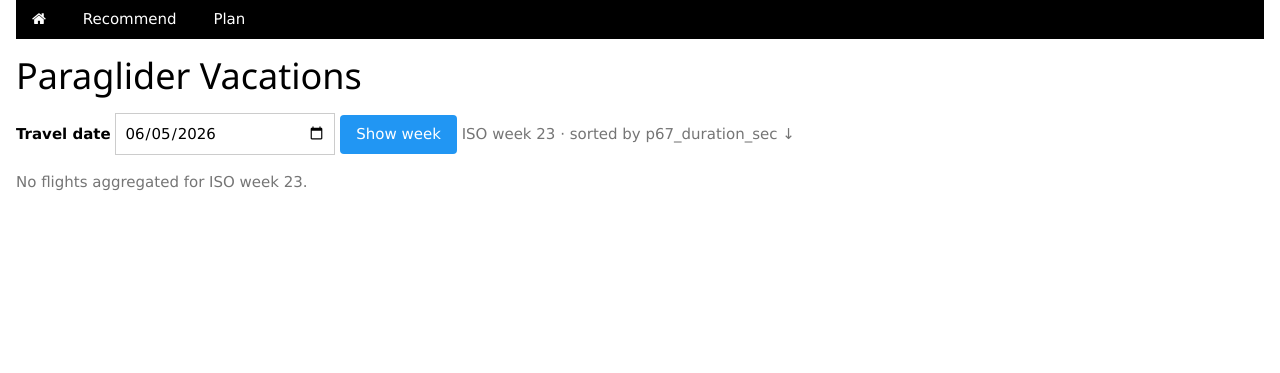
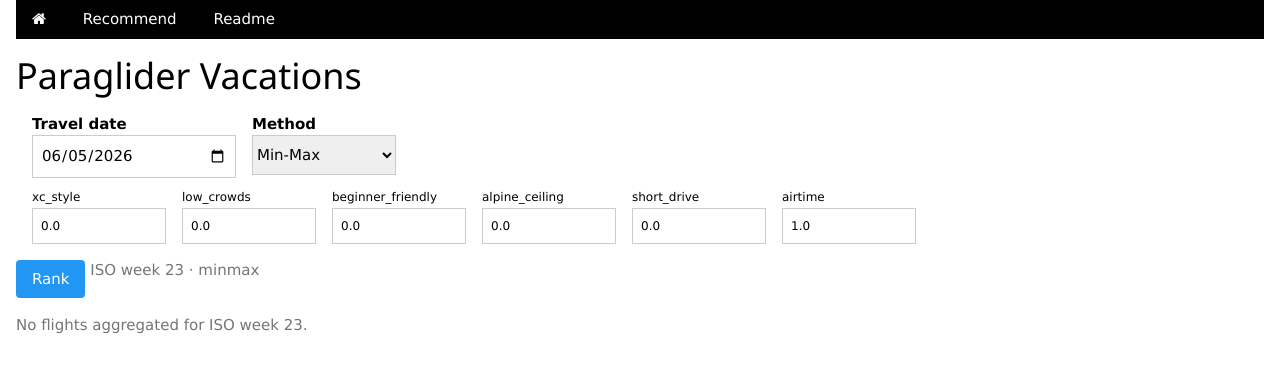
Before and after one commit to rappakos/paraglider-vacations, a FastAPI app: page / in a window 1280 px wide. Shown: the top 373 px of the page. Run offline with FastAPI, Linux system fonts and the light colour scheme; data that the repository does not hold is empty.

Commit message:
Glider vacations - use preferences

```diff
--- a/app/models.py
+++ b/app/models.py
@@ -39,4 +39,5 @@ class RecommendResponse(BaseModel):
     calendar_week: int
     year: int
     method: str
+    weights: dict[str, float] = Field(default_factory=dict)
     regions: list[RegionRecommendation]
--- a/app/routes.py
+++ b/app/routes.py
@@ -1,23 +1,20 @@
 """Web + API routes for the vacation recommender."""
 
-import math
 import pathlib
 from datetime import date, datetime
 from typing import Optional
 
-from fastapi import APIRouter, Query, Request
+from fastapi import APIRouter, Request
 from fastapi.staticfiles import StaticFiles
 from fastapi.templating import Jinja2Templates
 
 from app.config import APP_PREFIX, REFERENCE_YEAR, load_regions
 from app.models import RecommendRequest, RecommendResponse
 from app.services.aggregation import aggregate_for_date
-from app.services.scoring import rank_regions
+from app.services.scoring import DEFAULT_WEIGHTS, FEATURE_REGISTRY, rank_regions
 
 PROJECT_ROOT = pathlib.Path(__file__).parent
 templates = Jinja2Templates(directory=str(PROJECT_ROOT / "templates"))
-
-SORT_BY = "p67_duration_sec"
 
 api_router = APIRouter(prefix=APP_PREFIX + "/api", tags=["vacations"])
 page_router = APIRouter(prefix=APP_PREFIX, tags=["pages"])
@@ -31,32 +28,44 @@ def _parse_date(value: Optional[str]) -> date:
     return today if today.year == REFERENCE_YEAR else date(REFERENCE_YEAR, today.month, today.day)
 
 
-def _clean(records: list[dict]) -> list[dict]:
-    """Round floats and replace NaN with None so the table/JSON stay tidy."""
-    out = []
-    for row in records:
-        clean = {}
-        for k, v in row.items():
-            if isinstance(v, float):
-                clean[k] = None if math.isnan(v) else round(v, 1)
-            else:
-                clean[k] = v
-        out.append(clean)
-    return out
+def _weights_from_query(params) -> dict[str, float]:
+    """
+    Feature weights from query params; clamped to [0,1]. Any feature present in the
+    query (even 0) is taken verbatim; if NO feature key is present at all, fall back
+    to DEFAULT_WEIGHTS (the airtime-only profile).
+    """
+    present = {k: params[k] for k in FEATURE_REGISTRY if k in params}
+    if not present:
+        return dict(DEFAULT_WEIGHTS)
+    weights: dict[str, float] = {}
+    for key, raw in present.items():
+        try:
+            weights[key] = max(0.0, min(1.0, float(raw)))
+        except (TypeError, ValueError):
+            continue
+    return weights
 
 
-@api_router.get("/recommend")
-async def api_recommend(date: Optional[str] = Query(None, description="YYYY-MM-DD")):
-    """Aggregated region columns for the ISO week of `date`, sorted by airtime p67."""
-    target = _parse_date(date)
-    df = aggregate_for_date(target, sort_by=SORT_BY)
-    return {
-        "date": target.isoformat(),
-        "iso_week": target.isocalendar().week,
-        "sort_by": SORT_BY,
-        "columns": list(df.columns),
-        "regions": _clean(df.to_dict("records")),
-    }
+def _method_from_query(params) -> str:
+    return "rrf" if params.get("method") == "rrf" else "minmax"
+
+
+@api_router.get("/recommend", response_model=RecommendResponse)
+async def api_recommend(request: Request):
+    """Ranked region matrix for the ISO week of `date`. Defaults to the airtime-only
+    profile; override per-feature with `?<feature>=<0..1>` and `?method=minmax|rrf`."""
+    target = _parse_date(request.query_params.get("date"))
+    weights = _weights_from_query(request.query_params)
+    method = _method_from_query(request.query_params)
+    df = aggregate_for_date(target, window_days=3)
+    ranked = rank_regions(df.to_dict("records"), weights, load_regions(), method=method)
+    return RecommendResponse(
+        calendar_week=target.isocalendar().week,
+        year=REFERENCE_YEAR,
+        method=method,
+        weights=weights,
+        regions=ranked,
+    )
 
 
 @api_router.post("/recommend", response_model=RecommendResponse)
@@ -70,15 +79,20 @@ async def api_recommend_post(body: RecommendRequest):
         calendar_week=target.isocalendar().week,
         year=REFERENCE_YEAR,
         method=body.method,
+        weights=weights,
         regions=ranked,
     )
 
 
 @page_router.get("/")
-async def index(request: Request, date: Optional[str] = Query(None, description="YYYY-MM-DD")):
-    """Date picker + a simple grid of the aggregated columns for that week."""
-    target = _parse_date(date)
-    df = aggregate_for_date(target, sort_by=SORT_BY)
+async def index(request: Request):
+    """Weights/method form + a ranked grid showing per-feature raw & normalized scores."""
+    target = _parse_date(request.query_params.get("date"))
+    weights = _weights_from_query(request.query_params)
+    method = _method_from_query(request.query_params)
+    df = aggregate_for_date(target, window_days=3)
+    regions = rank_regions(df.to_dict("records"), weights, load_regions(), method=method)
+    active_features = list(regions[0].features.keys()) if regions else []
     return templates.TemplateResponse(
         request,
         "index.html",
@@ -86,9 +100,11 @@ async def index(request: Request, date: Optional[str] = Query(None, description=
             "title": "Paraglider Vacations",
             "date": target.isoformat(),
             "iso_week": target.isocalendar().week,
-            "sort_by": SORT_BY,
-            "columns": list(df.columns),
-            "rows": _clean(df.to_dict("records")),
+            "method": method,
+            "feature_keys": list(FEATURE_REGISTRY),
+            "weights": {k: weights.get(k, 0.0) for k in FEATURE_REGISTRY},
+            "active_features": active_features,
+            "regions": regions,
         },
     )
 
--- a/app/services/scoring.py
+++ b/app/services/scoring.py
@@ -67,6 +67,14 @@ FEATURE_REGISTRY: dict[str, Feature] = {
     "short_drive":       Feature("short_drive", False, "regions", _car_hours),
     "airtime":           Feature("airtime", True, "row", lambda r, m: _safe(r, "expected_weekly_airtime_h")),
 }
+
+# Profile applied when the caller supplies no weights (the plain GET path).
+DEFAULT_WEIGHTS: dict[str, float] = {"airtime": 1.0}
+
+
+def feature_keys() -> list[str]:
+    """All known feature keys, in registry order (for forms / CLI)."""
+    return list(FEATURE_REGISTRY)
 
 
 # --------------------------------------------------------------------------- #
@@ -238,3 +246,57 @@ def rank_regions(
         scored = _minmax(rows, weights, active, region_meta)
 
     return _finalize(scored, region_meta)
+
+
+# --------------------------------------------------------------------------- #
+# CLI — terminal review of ranked results
+# --------------------------------------------------------------------------- #
+
+if __name__ == "__main__":
+    import argparse
+    from datetime import date, datetime
+
+    from app.config import REFERENCE_YEAR, load_regions
+    from app.services.aggregation import aggregate_for_date
+
+    parser = argparse.ArgumentParser(description="Rank regions for the ISO week of a date.")
+    parser.add_argument("--date", default=None, metavar="YYYY-MM-DD", help="Target date (default: today).")
+    parser.add_argument("--method", choices=["minmax", "rrf"], default="minmax")
+    parser.add_argument("--window", type=int, default=3, help="±days around the week midpoint (default 3).")
+    parser.add_argument(
+        "--weight", action="append", default=[], metavar="KEY=VALUE",
+        help=f"Repeatable feature weight, e.g. --weight xc_style=0.8. "
+             f"Keys: {', '.join(feature_keys())}. Default: {DEFAULT_WEIGHTS}.",
+    )
+    args = parser.parse_args()
+
+    if args.date:
+        target = datetime.strptime(args.date, "%Y-%m-%d").date()
+    else:
+        today = date.today()
+        target = today if today.year == REFERENCE_YEAR else date(REFERENCE_YEAR, today.month, today.day)
+
+    if args.weight:
+        weights = {}
+        for item in args.weight:
+            key, _, val = item.partition("=")
+            weights[key.strip()] = float(val)
+    else:
+        weights = dict(DEFAULT_WEIGHTS)
+
+    df = aggregate_for_date(target, window_days=args.window)
+    ranked = rank_regions(df.to_dict("records"), weights, load_regions(), method=args.method)
+
+    active = list(ranked[0].features.keys()) if ranked else []
+    print(f"\nISO week {target.isocalendar().week} ({target})  |  method={args.method}  |  weights={weights}\n")
+    header = f"{'#':>2}  {'region':<13}{'score':>7}  " + "  ".join(f"{k:>20}" for k in active)
+    print(header)
+    print("-" * len(header))
+    for r in ranked:
+        cells = []
+        for k in active:
+            fs = r.features[k]
+            raw = "—" if fs.raw_value is None else f"{fs.raw_value:g}"
+            cells.append(f"{fs.normalized_score:.2f} ({raw})".rjust(20))
+        print(f"{r.rank:>2}  {r.region_key:<13}{r.total_score:>7.3f}  " + "  ".join(cells))
+    print()
--- a/app/templates/_menu.html
+++ b/app/templates/_menu.html
@@ -2,5 +2,5 @@
 <nav class="w3-bar w3-black">
   <a href="/" class="w3-button w3-round-large"><i class="fa fa-home"></i></a>
   <a href="{{ url_for('index') }}" class="w3-button w3-round-large">Recommend</a>
-  <a href="https://github.com/rappakos/paraglider-vacations/blob/main/PLAN.md" class="w3-button w3-round-large">Plan</a>
+  <a href="https://github.com/rappakos/paraglider-vacations/blob/main/README.md" class="w3-button w3-round-large">Readme</a>
 </nav>
--- a/app/templates/index.html
+++ b/app/templates/index.html
@@ -2,29 +2,64 @@
 
 {% block content %}
 <form method="get" action="{{ url_for('index') }}" class="w3-margin-bottom">
-  <label for="date"><b>Travel date</b></label>
-  <input class="w3-input w3-border" type="date" id="date" name="date" value="{{ date }}"
-         style="max-width:220px; display:inline-block;">
-  <button class="w3-button w3-blue w3-round" type="submit">Show week</button>
-  <span class="w3-text-grey">ISO week {{ iso_week }} · sorted by {{ sort_by }} ↓</span>
+  <div class="w3-row-padding" style="margin-bottom:0.5rem;">
+    <div class="w3-col" style="width:220px;">
+      <label><b>Travel date</b></label>
+      <input class="w3-input w3-border" type="date" name="date" value="{{ date }}">
+    </div>
+    <div class="w3-col" style="width:160px;">
+      <label><b>Method</b></label>
+      <select class="w3-select w3-border" name="method">
+        <option value="minmax" {% if method == 'minmax' %}selected{% endif %}>Min-Max</option>
+        <option value="rrf" {% if method == 'rrf' %}selected{% endif %}>RRF</option>
+      </select>
+    </div>
+  </div>
+
+  <div class="w3-row-padding">
+    {% for key in feature_keys %}
+    <div class="w3-col" style="width:150px;">
+      <label class="w3-small">{{ key }}</label>
+      <input class="w3-input w3-border w3-small" type="number" name="{{ key }}"
+             min="0" max="1" step="0.1" value="{{ weights[key] }}">
+    </div>
+    {% endfor %}
+  </div>
+
+  <button class="w3-button w3-blue w3-round w3-margin-top" type="submit">Rank</button>
+  <span class="w3-text-grey">ISO week {{ iso_week }} · {{ method }}</span>
 </form>
 
-{% if rows %}
+{% if regions %}
 <div class="w3-responsive">
   <table class="w3-table w3-bordered w3-striped w3-small">
     <thead class="w3-light-grey">
       <tr>
-        {% for col in columns %}<th>{{ col }}</th>{% endfor %}
+        <th>#</th>
+        <th>Region</th>
+        <th>Score</th>
+        {% for f in active_features %}<th>{{ f }}</th>{% endfor %}
       </tr>
     </thead>
     <tbody>
-      {% for row in rows %}
+      {% for r in regions %}
       <tr>
-        {% for col in columns %}<td>{{ row[col] if row[col] is not none else "—" }}</td>{% endfor %}
+        <td>{{ r.rank }}</td>
+        <td>{{ r.name }}</td>
+        <td><b>{{ "%.3f"|format(r.total_score) }}</b></td>
+        {% for f in active_features %}
+        <td>
+          <b>{{ "%.2f"|format(r.features[f].normalized_score) }}</b>
+          <span class="w3-text-grey">
+            {{ r.features[f].raw_value if r.features[f].raw_value is not none else "—" }}
+          </span>
+        </td>
+        {% endfor %}
       </tr>
       {% endfor %}
     </tbody>
   </table>
+  <p class="w3-text-grey w3-small">Each cell: <b>normalized score</b> · <span class="w3-text-grey">raw value</span>. data coverage: {{ regions[0].data_coverage.flights_in_window }} flights in top region's window.</p>
 </div>
 {% else %}
 <p class="w3-text-grey">No flights aggregated for ISO week {{ iso_week }}.</p>
```
Also changed, not shown: tests/test_page.py (added, +38 -0 lines), tests/test_recommend.py (+22 -0 lines), README.md.
